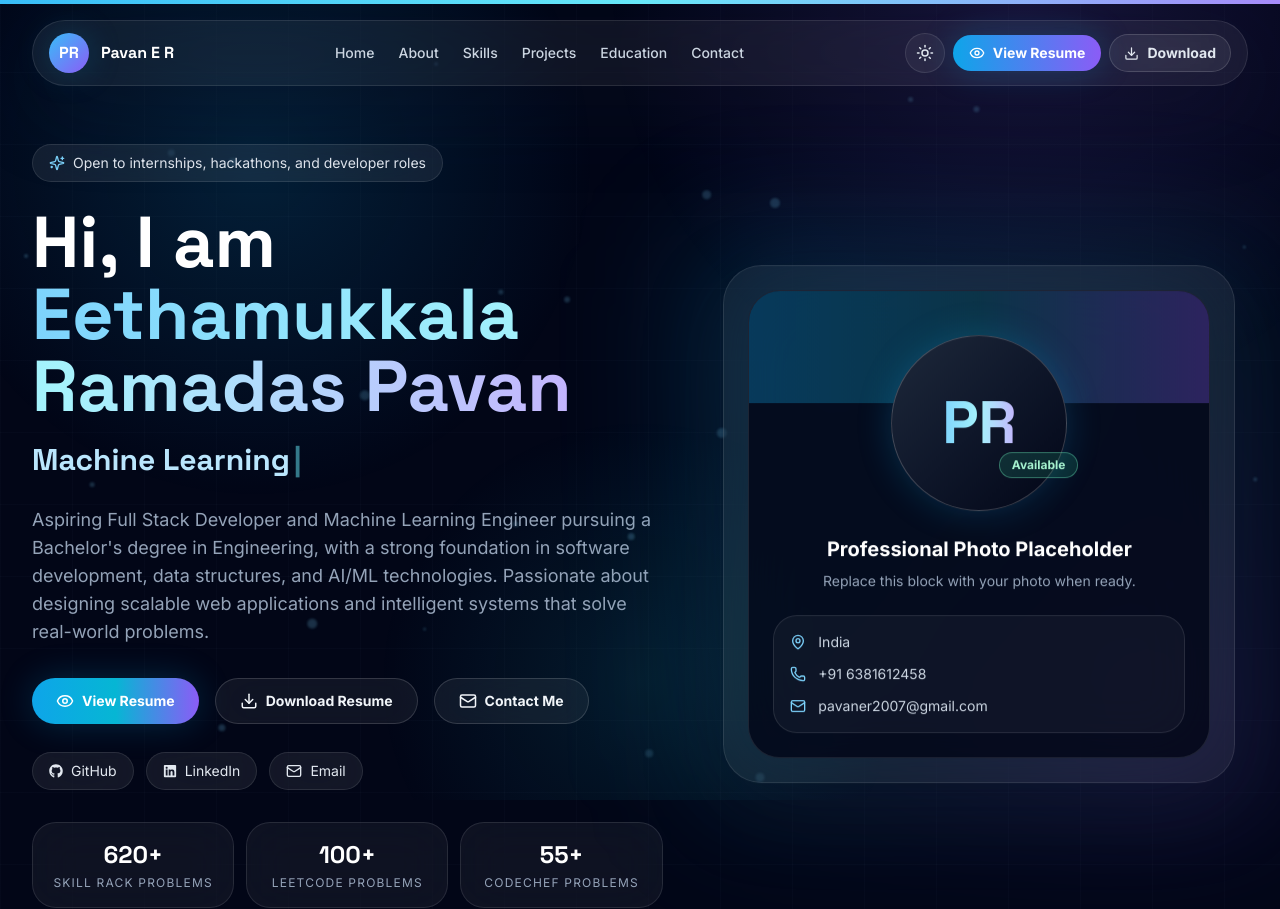
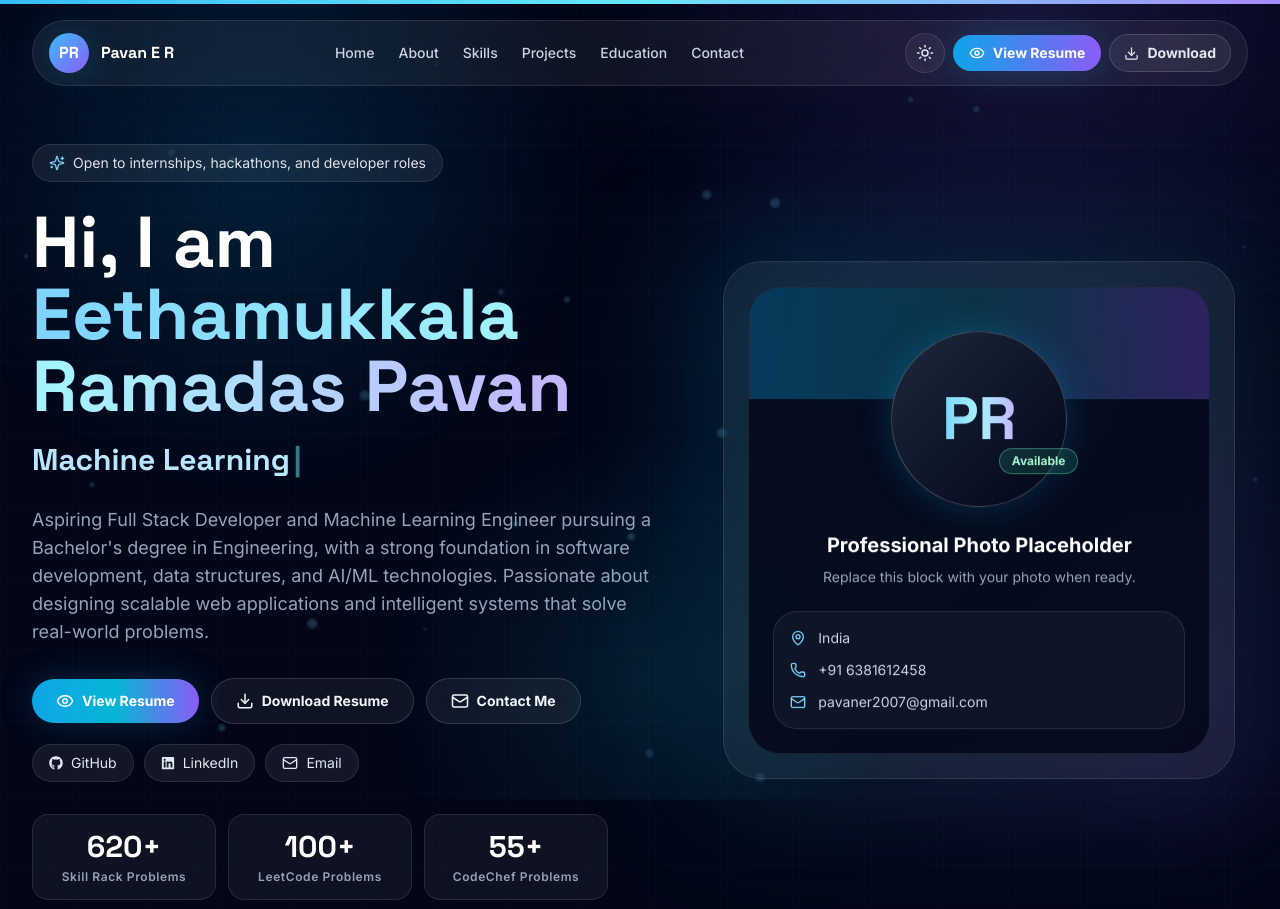
Before and after one commit to pavaner2007/Pavan_Portfoilio, a React (Vite) app: page / in a window 1280 px wide. Shown: the top 909 px of the page. Built offline with nearby package versions, Linux system fonts and the light colour scheme.

Commit message:
style: polish stats card proportions, vertical rhythm, and scroll indicator position

```diff
--- a/src/components/Hero.tsx
+++ b/src/components/Hero.tsx
@@ -36,9 +36,13 @@ function useTyping(words: string[]) {
 
 function StatCard({ value, label, suffix }: { value: number; label: string; suffix: string }) {
   return (
-    <div className="rounded-3xl border border-white/10 bg-white/[0.05] p-4 text-center backdrop-blur-xl light:border-slate-200 light:bg-white">
-      <p className="font-display text-2xl font-bold text-white light:text-slate-950"><AnimatedCounter value={value} suffix={suffix} /></p>
-      <p className="mt-1 text-xs uppercase tracking-widest text-slate-400 light:text-slate-500">{label}</p>
+    <div className="flex flex-col items-center justify-center rounded-2xl border border-white/10 bg-white/[0.05] px-3 py-3.5 text-center backdrop-blur-xl transition hover:-translate-y-0.5 hover:border-sky-300/40 light:border-slate-200 light:bg-white">
+      <p className="font-display text-2xl font-bold text-white light:text-slate-950 sm:text-3xl">
+        <AnimatedCounter value={value} suffix={suffix} />
+      </p>
+      <p className="mt-1 text-[11px] font-semibold tracking-wider text-slate-400 light:text-slate-500 sm:text-xs">
+        {label}
+      </p>
     </div>
   )
 }
@@ -53,7 +57,7 @@ export default function Hero({ onOpenResume }: HeroProps) {
   return (
     <section id="home" className="relative min-h-screen overflow-hidden pt-32 sm:pt-36">
       <div className="absolute inset-0 bg-hero-grid bg-[size:72px_72px] opacity-40" aria-hidden="true" />
-      <div className="section-container relative z-10 grid min-h-[calc(100vh-9rem)] items-center gap-12 pb-20 lg:grid-cols-[1.08fr_0.92fr]">
+      <div className="section-container relative z-10 grid min-h-[calc(100vh-9rem)] items-center gap-12 pb-28 sm:pb-32 lg:grid-cols-[1.08fr_0.92fr]">
         <motion.div initial={{ opacity: 0, y: 34 }} animate={{ opacity: 1, y: 0 }} transition={{ duration: 0.8 }}>
           <div className="pill mb-6 inline-flex items-center gap-2">
             <Sparkles size={16} className="text-sky-300" /> Open to internships, hackathons, and developer roles
@@ -66,7 +70,7 @@ export default function Hero({ onOpenResume }: HeroProps) {
           </div>
           <p className="muted-text mt-6 max-w-3xl text-base leading-8 sm:text-lg">{personal.objective}</p>
 
-          <div className="mt-8 flex flex-wrap gap-4">
+          <div className="mt-8 flex flex-wrap items-center gap-3">
             <button
               type="button"
               onClick={onOpenResume}
@@ -82,13 +86,13 @@ export default function Hero({ onOpenResume }: HeroProps) {
             </a>
           </div>
 
-          <div className="mt-7 flex flex-wrap items-center gap-3">
+          <div className="mt-5 flex flex-wrap items-center gap-2.5">
             <a href={personal.github} target="_blank" rel="noreferrer" className="pill inline-flex items-center gap-2"><FaGithub /> GitHub</a>
             <a href={personal.linkedin} target="_blank" rel="noreferrer" className="pill inline-flex items-center gap-2"><FaLinkedin /> LinkedIn</a>
             <a href={`mailto:${personal.email}`} className="pill inline-flex items-center gap-2"><Mail size={16} /> Email</a>
           </div>
 
-          <div className="mt-8 grid grid-cols-3 gap-3">
+          <div className="mt-8 grid max-w-xl grid-cols-3 gap-3">
             {stats.map((stat) => <StatCard key={stat.label} {...stat} />)}
           </div>
         </motion.div>
@@ -116,7 +120,7 @@ export default function Hero({ onOpenResume }: HeroProps) {
         </motion.div>
       </div>
 
-      <a href="#about" aria-label="Scroll to about section" className="absolute bottom-8 left-1/2 z-20 -translate-x-1/2 rounded-full border border-white/10 bg-white/5 p-3 text-slate-300 backdrop-blur-xl transition hover:text-sky-300 light:border-slate-200 light:bg-white light:text-slate-700">
+      <a href="#about" aria-label="Scroll to about section" className="absolute bottom-4 left-1/2 z-20 -translate-x-1/2 rounded-full border border-white/10 bg-white/5 p-3 text-slate-300 backdrop-blur-xl transition hover:border-sky-400/50 hover:text-sky-300 light:border-slate-200 light:bg-white light:text-slate-700 sm:bottom-6">
         <ArrowDown className="animate-bounce" size={20} />
       </a>
     </section>
```
